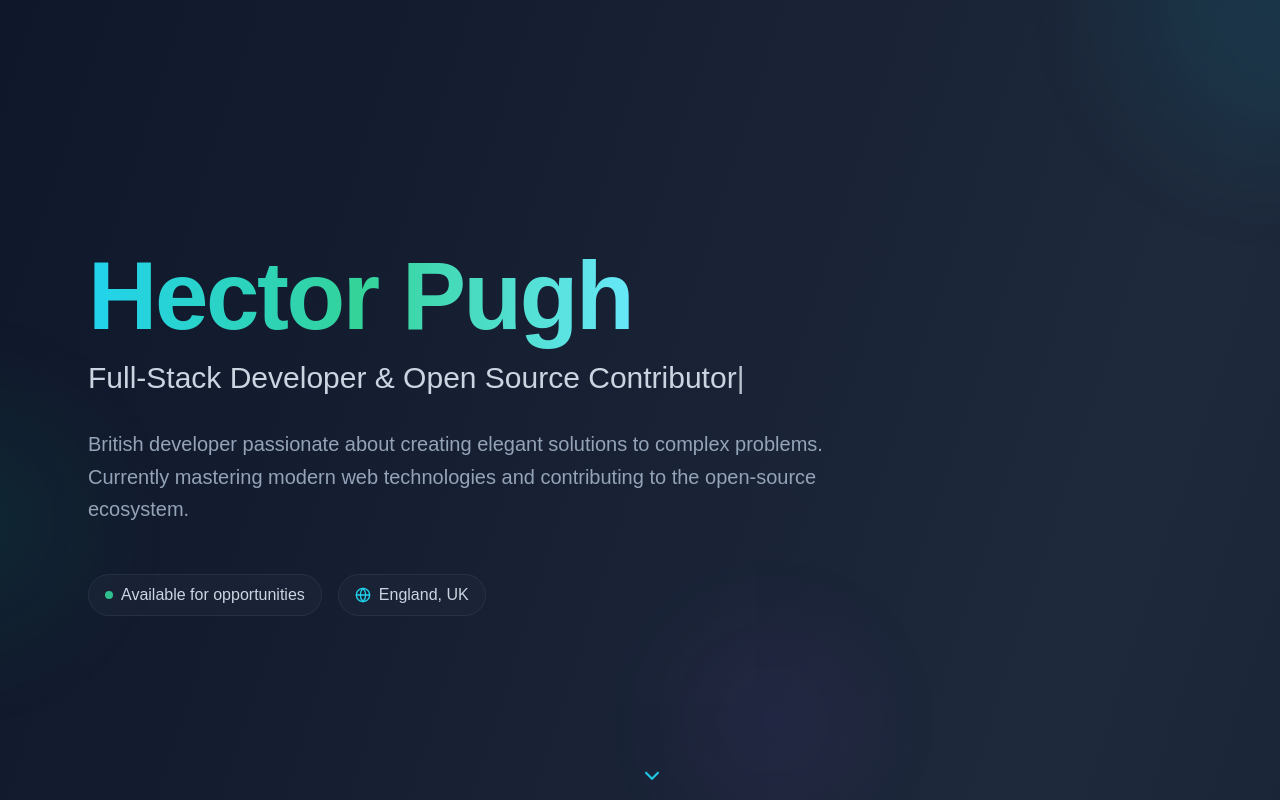
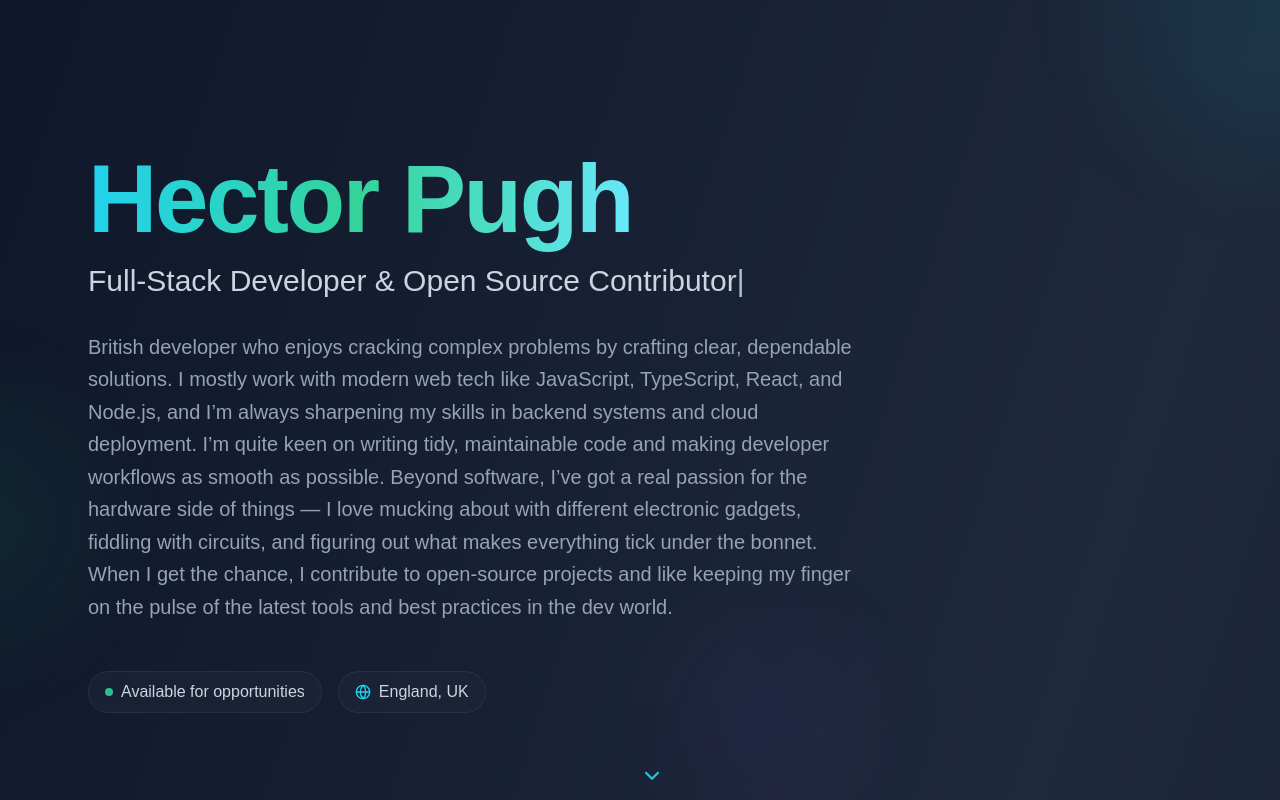
Before and after one commit to PanicAtTheKernl/duke-portfolio, a Next.js app: page / in a window 1280 px wide. Shown: the top 800 px of the page. Built offline with nearby package versions, Linux system fonts and the light colour scheme.

Commit message:
Update index.js

```diff
--- a/pages/index.js
+++ b/pages/index.js
@@ -94,8 +94,7 @@ export default function EnhancedPortfolio() {
 
             <div className="max-w-3xl">
               <p className="text-xl text-slate-400 leading-relaxed">
-                British developer passionate about creating elegant solutions to complex problems.
-                Currently mastering modern web technologies and contributing to the open-source ecosystem.
+                British developer who enjoys cracking complex problems by crafting clear, dependable solutions. I mostly work with modern web tech like JavaScript, TypeScript, React, and Node.js, and I’m always sharpening my skills in backend systems and cloud deployment. I’m quite keen on writing tidy, maintainable code and making developer workflows as smooth as possible. Beyond software, I’ve got a real passion for the hardware side of things — I love mucking about with different electronic gadgets, fiddling with circuits, and figuring out what makes everything tick under the bonnet. When I get the chance, I contribute to open-source projects and like keeping my finger on the pulse of the latest tools and best practices in the dev world.
               </p>
             </div>
 
```
